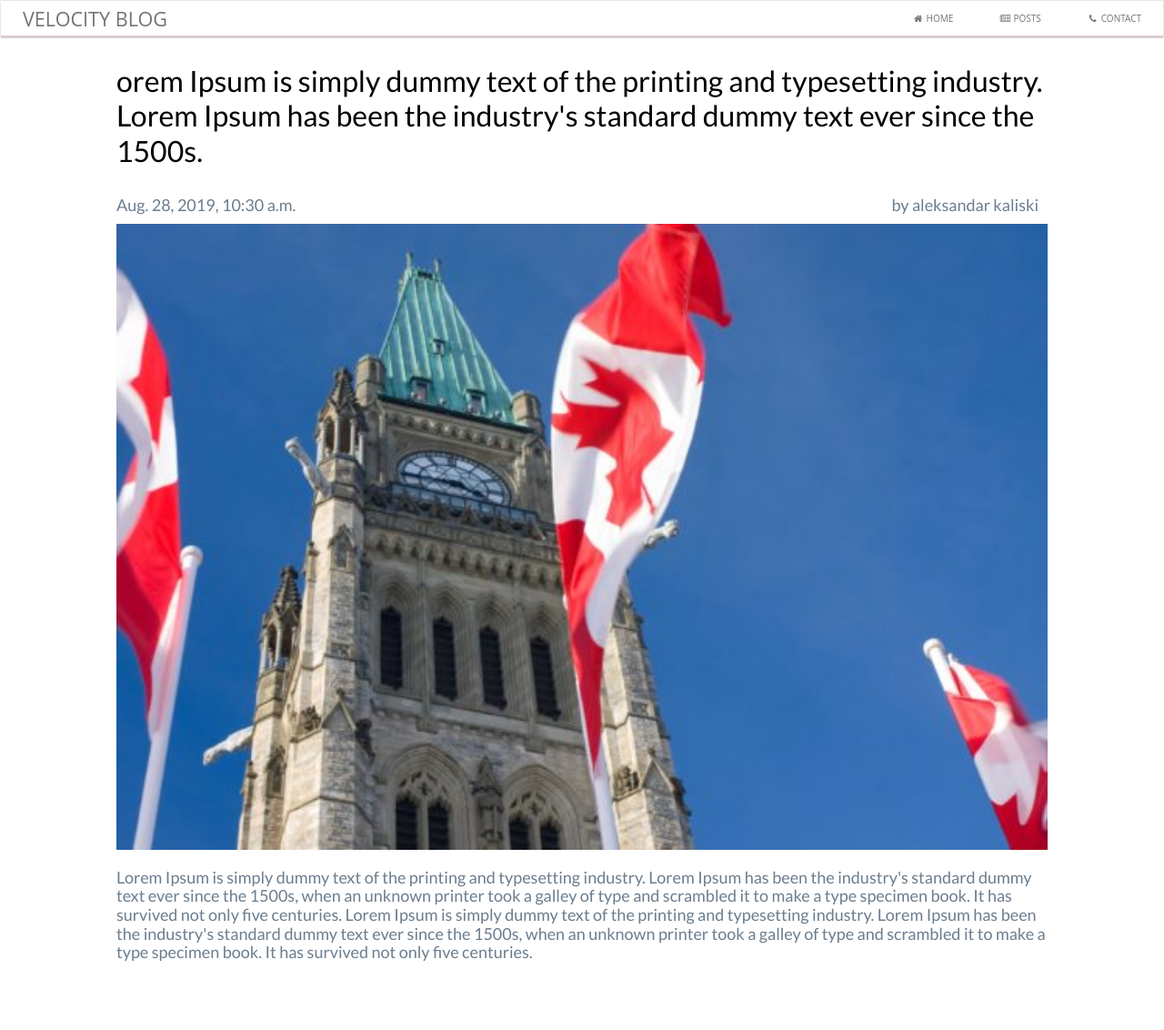
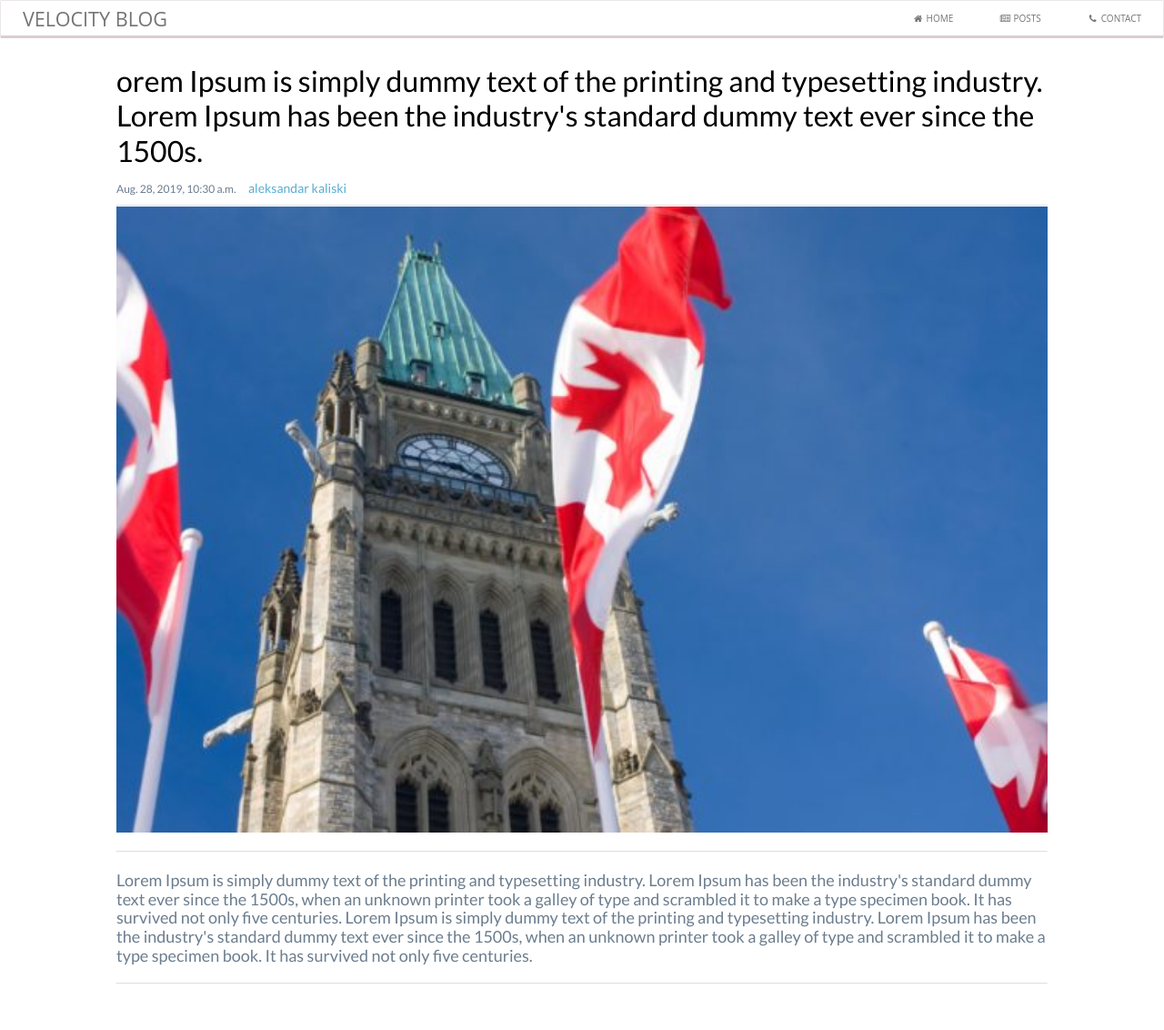
Before and after one commit to maestroDever/django-cycle-app, a Django app: page /blog/1/ in a window 1280 px wide. Shown: the whole page at 91% size. Before the commit the page ends 1057 px from the top, so only its background shows below. Run offline with Django 3.2, Linux system fonts and the light colour scheme; data comes from the database, SQL or seed files in the repository; both versions use the stored data as it was after the commit; some libraries are stand-ins or nearby versions.

Commit message:
blog update

```diff
--- a/blog/templates/detail.html
+++ b/blog/templates/detail.html
@@ -27,14 +27,15 @@
     padding: 50px 0px !important;
   }
   .main-content > h3 {
-    padding: 20px 0px;
+    padding-top: 20px;
     font-size: 32px;
     line-height: 1.2;
   }
   .main-content > .blog-info {
-    display: flex;
     width: 100%;
-    padding: 10px 0px !important;
+    height: 20px;
+    margin: 0;
+    margin: 10px 0px !important;
   }
   .main-content > .blog-info > span {
      color: #6b7d8e;
@@ -62,11 +63,14 @@
           <div class="container main-content">
             <h3>{{blog.title}}</h3>
             <div class="blog-info">
-              <span style="margin-right: auto">{{blog.timestamp}}</span>
-              <span style="margin-right: 10px;">by {{blog.author}}</span>
+              <span style="font-size: 12px;">{{blog.timestamp}}</span>
+              <span style="margin: 0 10px; font-size: 14px; color: #58add0;"> {{blog.author}}</span>
             </div>
+            <hr style="width: 100%; border-color: rgba(239, 239, 239, 0.3);">
             <img src="/{{blog.pic}}"/>
+            <hr style="width: 100%; margin-top: 20px; border-color: rgba(239, 239, 239, 0.3);">
             <div class="content">{{blog.content}}</div>
+            <hr style="width: 100%; border-color: rgba(239, 239, 239, 0.3);">
           </div>
         </div>
     </section>
--- a/templates/base.html
+++ b/templates/base.html
@@ -7,7 +7,7 @@
         <link rel="stylesheet" href="https://use.fontawesome.com/releases/v5.8.2/css/all.css" integrity="sha384-oS3vJWv+0UjzBfQzYUhtDYW+Pj2yciDJxpsK1OYPAYjqT085Qq/1cq5FLXAZQ7Ay" crossorigin="anonymous">
         <link rel="stylesheet" href="{% static 'css/normalize.css' %}">
         <link rel="stylesheet" href="{% static 'css/style.css' %}"/>
-        <link rel="stylesheet" href="https://maxcdn.bootstrapcdn.com/font-awesome/4.6.1/css/font-awesome.min.css"></style>
+        <link rel="stylesheet" href="https://maxcdn.bootstrapcdn.com/font-awesome/4.6.1/css/font-awesome.min.css"/>
         <script src="https://cdnjs.cloudflare.com/ajax/libs/jquery/3.2.1/jquery.min.js"></script>
         <script src="{% static 'js/truncateTeaser.js' %}"></script>
 
```
Also changed, not shown: blog/templates/index.html (+5 -2 lines), db.sqlite3.
